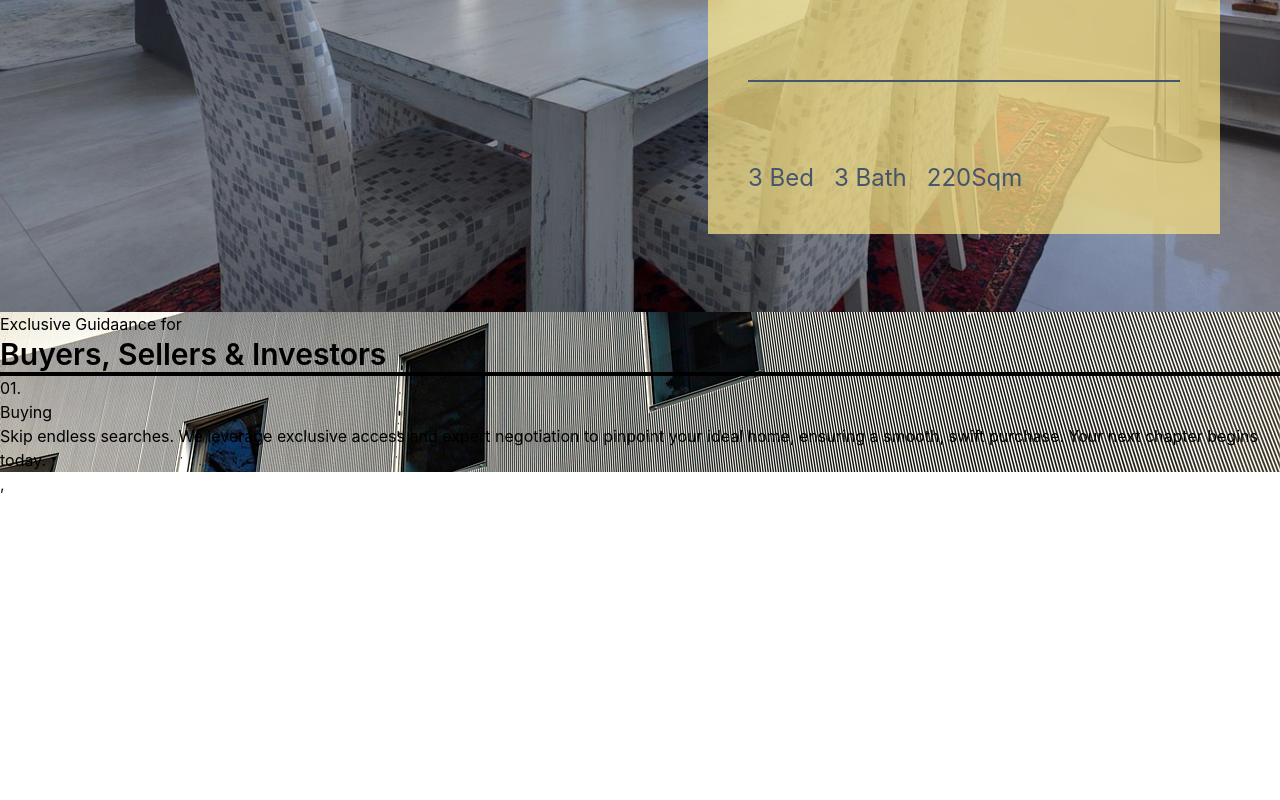
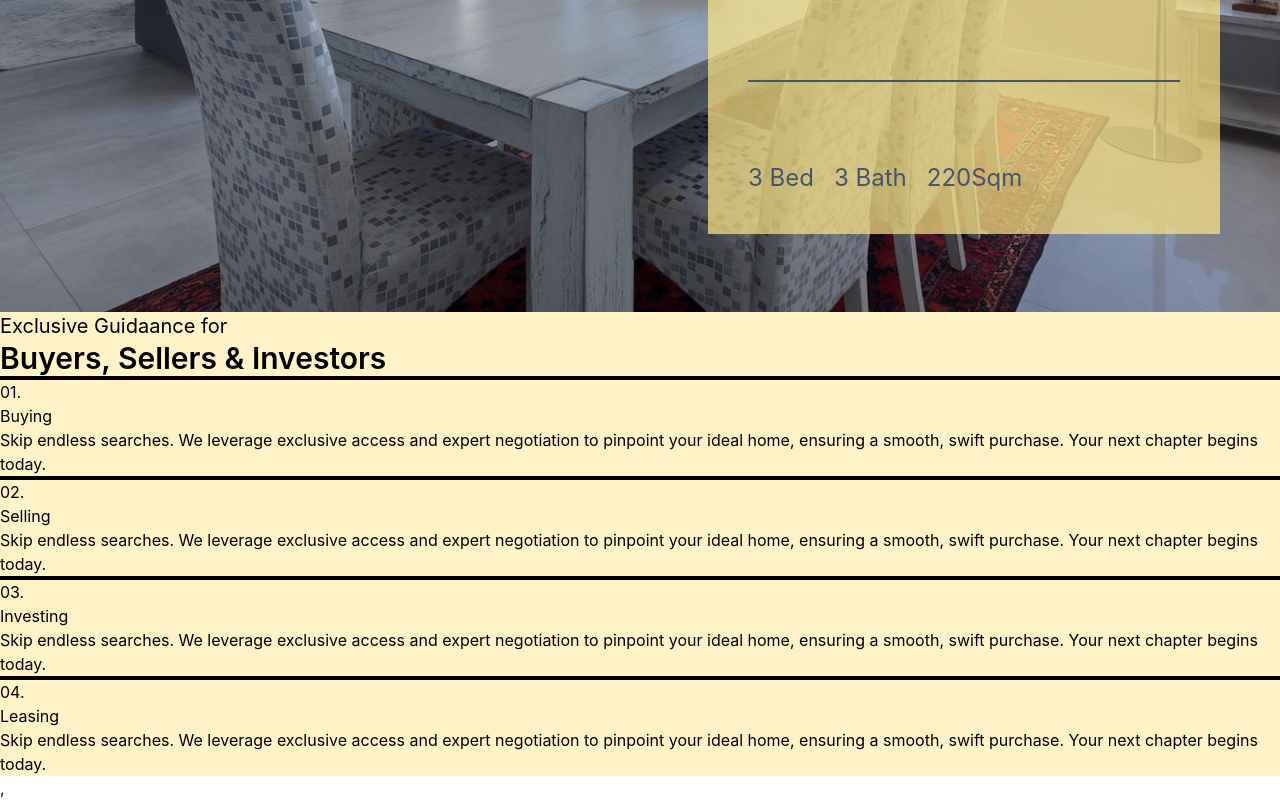
Before and after one commit to acquah-forever/my-realEstate, a React (Vite) app: page / in a window 1280 px wide. Shown: the part 3784-4584 px from the top of the page. Before the commit the page ends 4280 px from the top, so only its background shows below. Built offline with nearby package versions, Linux system fonts and the light colour scheme.

Commit message:
updated background colour of Details.jsx

```diff
--- a/src/components/Details.jsx
+++ b/src/components/Details.jsx
@@ -4,7 +4,7 @@ const Details = () => {
     return (
         <div>
             <div>
-                <h1>Exclusive Guidaance for</h1>
+                <h1 className='text-xl'>Exclusive Guidaance for</h1>
                 <h1 className='text-3xl font-semibold'>Buyers, Sellers & Investors</h1>
             </div>
             <div>
@@ -18,8 +18,41 @@ const Details = () => {
                     ensuring a smooth, swift purchase. Your next chapter
                     begins today.
                 </h1>
+
             </div>
 
+            <div className='border-2'></div>
+            <div>
+                <h1>02.</h1>
+                <h1>Selling</h1>
+            </div>
+            <h1>Skip endless searches. We leverage exclusive access
+                and expert negotiation to pinpoint your ideal home,
+                ensuring a smooth, swift purchase. Your next chapter
+                begins today.
+            </h1>
+
+            <div className='border-2'></div>
+            <div>
+                <h1>03.</h1>
+                <h1>Investing</h1>
+            </div>
+            <h1>Skip endless searches. We leverage exclusive access
+                and expert negotiation to pinpoint your ideal home,
+                ensuring a smooth, swift purchase. Your next chapter
+                begins today.
+            </h1>
+
+            <div className='border-2'></div>
+            <div>
+                <h1>04.</h1>
+                <h1>Leasing</h1>
+            </div>
+            <h1>Skip endless searches. We leverage exclusive access
+                and expert negotiation to pinpoint your ideal home,
+                ensuring a smooth, swift purchase. Your next chapter
+                begins today.
+            </h1>
         </div>
     )
 }
--- a/src/components/Home.jsx
+++ b/src/components/Home.jsx
@@ -39,7 +39,9 @@ const Home = () => {
           <Listing4 />
         </div>
       </div>
-      <Details />
+      <div className='bg-amber-100'>
+        <Details />
+      </div>
 
     </div>
   )
```
